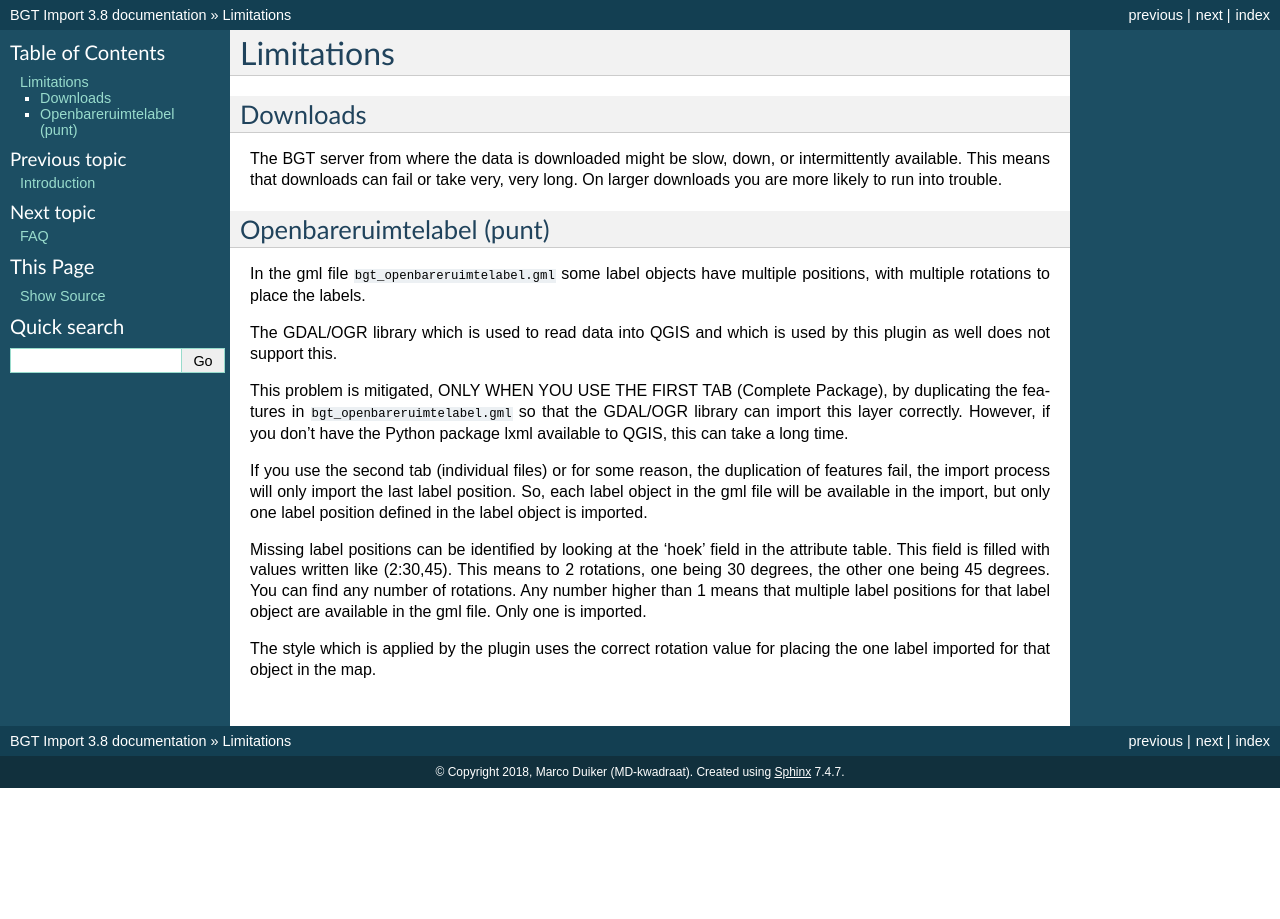
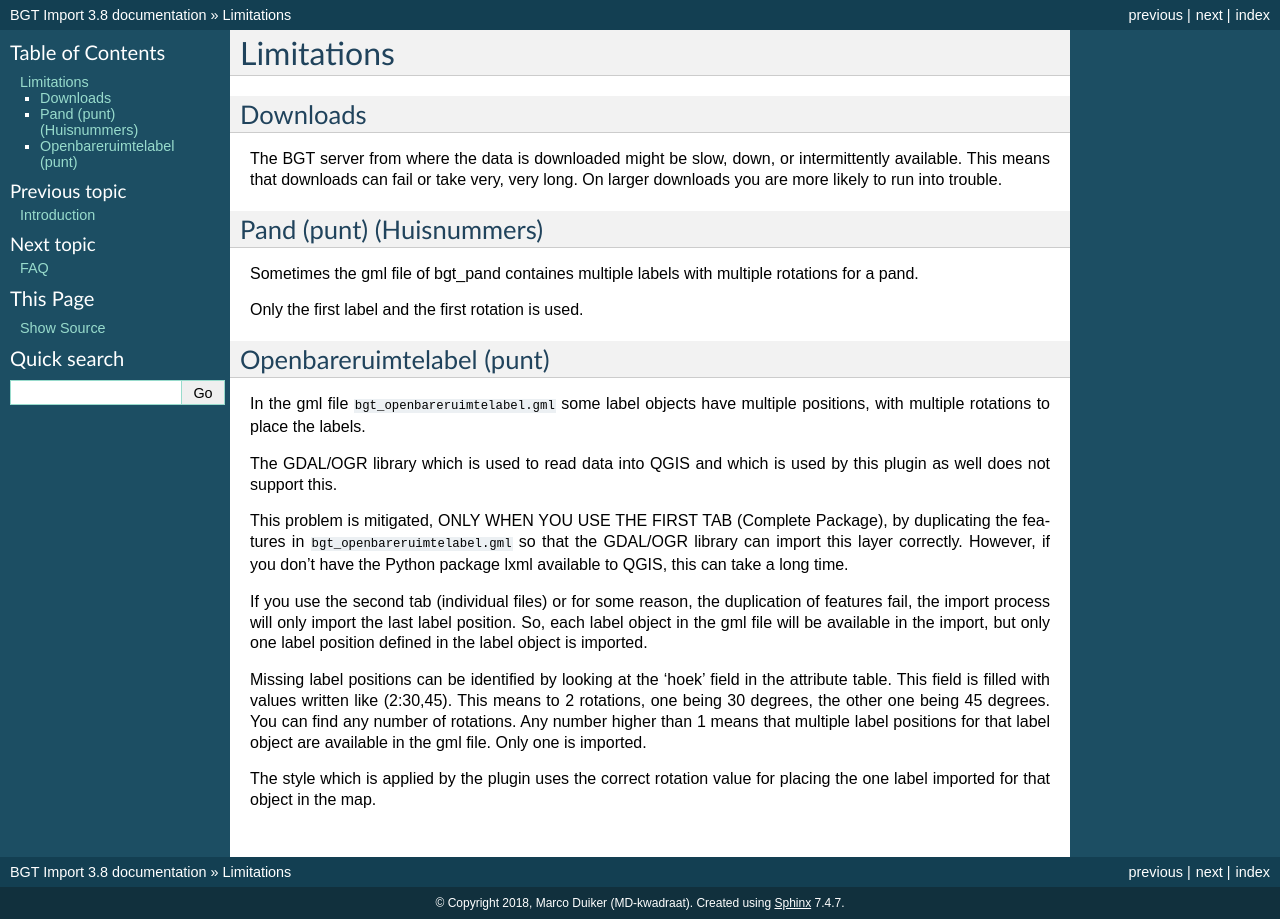
Before and after one commit to MarcoDuiker/QGIS_BGT_Import, a Sphinx documentation site: the page built from help/source/limitations.rst, in a window 1280 px wide. Built offline with Sphinx 7.4.7, drawn with Linux system fonts in a browser that asks for light colours; formulas are drawn with MathJax 3.

Commit message:
Solved issue #4 huisnummertoevoegingen

```diff
--- a/help/source/limitations.rst
+++ b/help/source/limitations.rst
@@ -5,6 +5,14 @@ Downloads
 =========
 
 The BGT server from where the data is downloaded might be slow, down, or intermittently available. This means that downloads can fail or take very, very long. On larger downloads you are more likely to run into trouble.
+
+Pand (punt) (Huisnummers)
+=========================
+
+Sometimes the gml file of bgt_pand containes multiple labels with multiple rotations for a pand.
+
+Only the first label and the first rotation is used.
+
 
 Openbareruimtelabel (punt)
 ==========================
```
Also changed, not shown: 7 other files.
